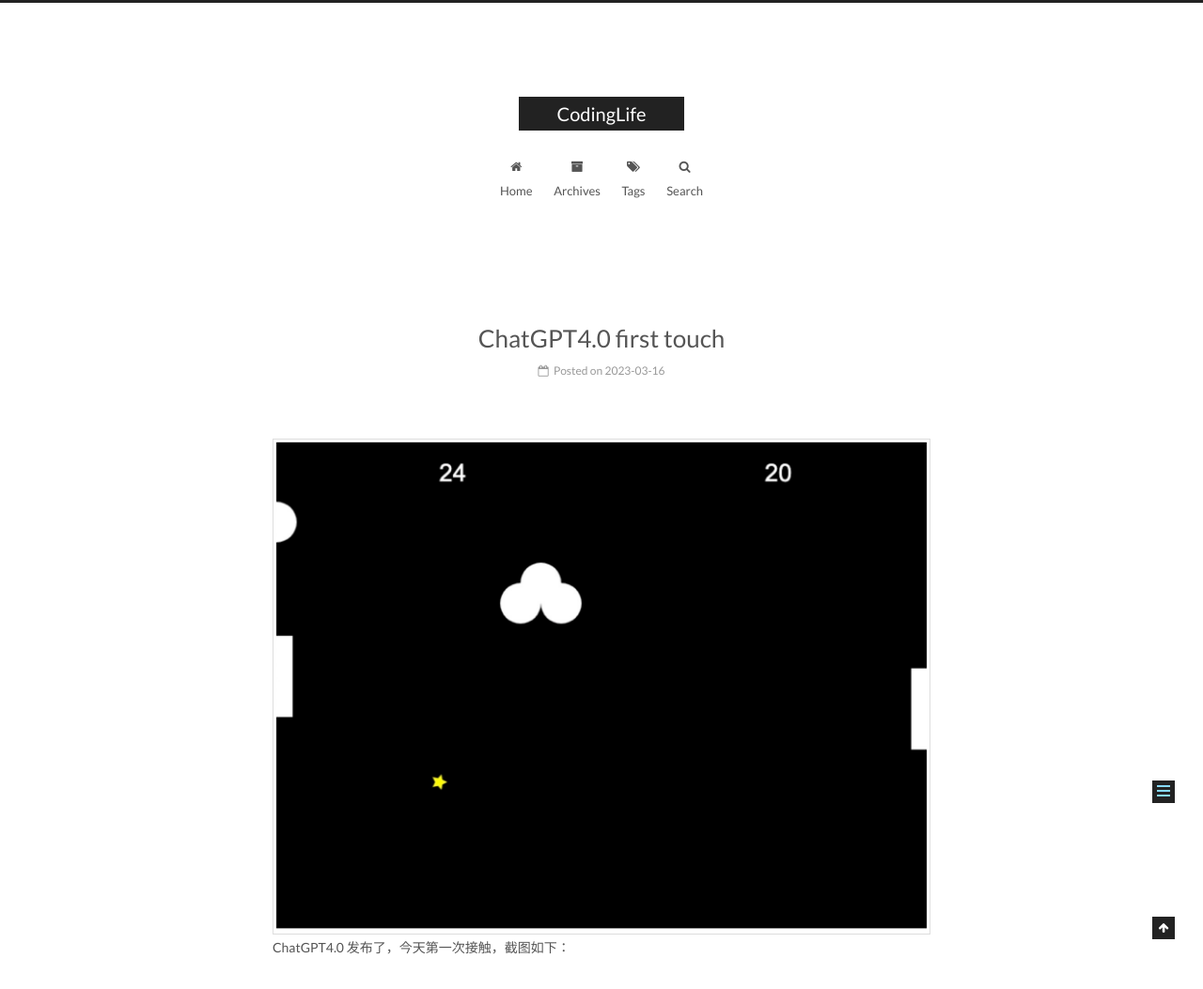
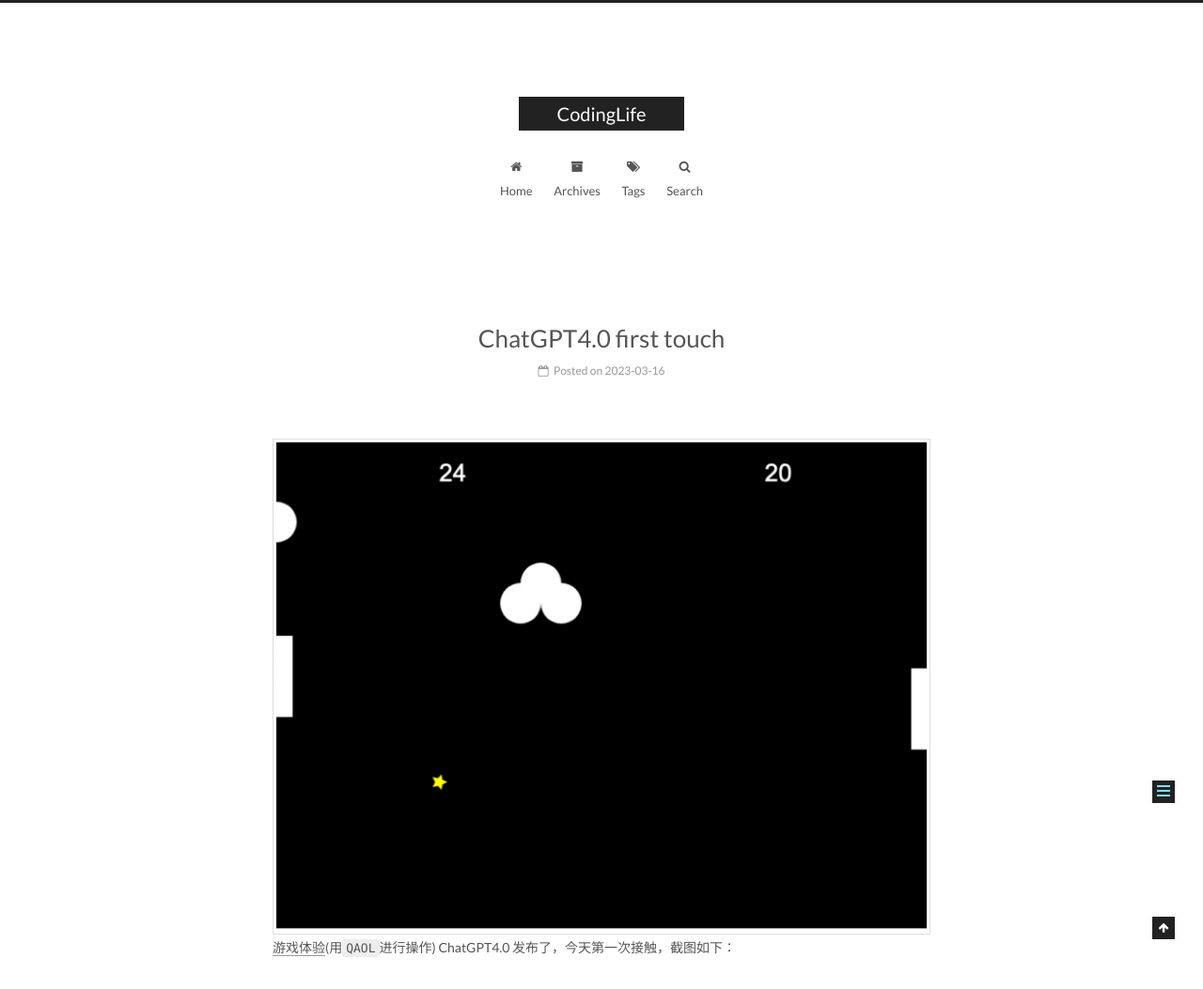
Before and after one commit to CodeHunter2006/CodeHunter2006.github.io, a Jekyll site: the page built from _posts/2023-03-16-ChatGPT_4.0_touch.md, in a window 1280 px wide. Shown: the top 1053 px of the page at 94% size. Built offline with Jekyll 4.4.1, drawn with Linux system fonts in a browser that asks for light colours.

Commit message:
doc: add contents

```diff
--- a/_posts/2023-03-16-ChatGPT_4.0_touch.md
+++ b/_posts/2023-03-16-ChatGPT_4.0_touch.md
@@ -6,6 +6,7 @@
 ---
 
 ![ChatGPT4.0](/assets/images/2023-03-16-ChatGPT_4.0_touch_1.jpg)
+[游戏体验](/assets/html/2023-03-16-ChatGPT_4.0_touch_1.html)(用`QAOL`进行操作)
 ChatGPT4.0 发布了，今天第一次接触，截图如下：
 
 先热身一下：
```
